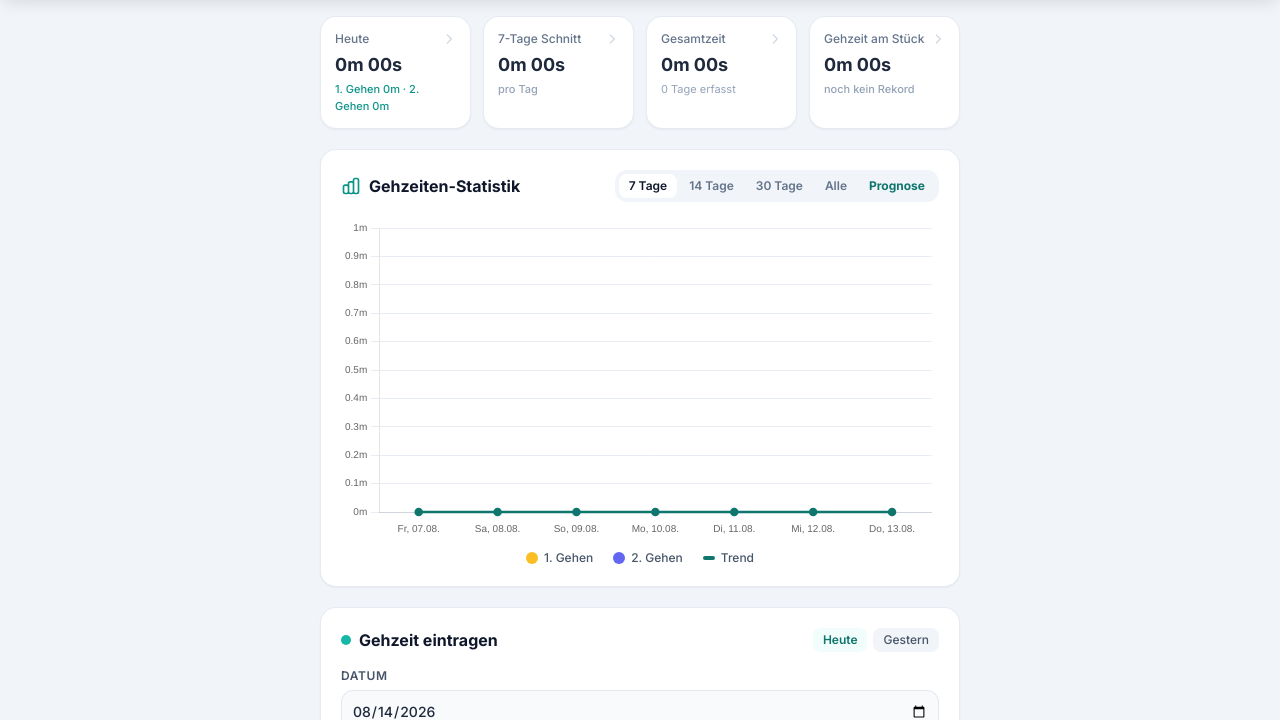
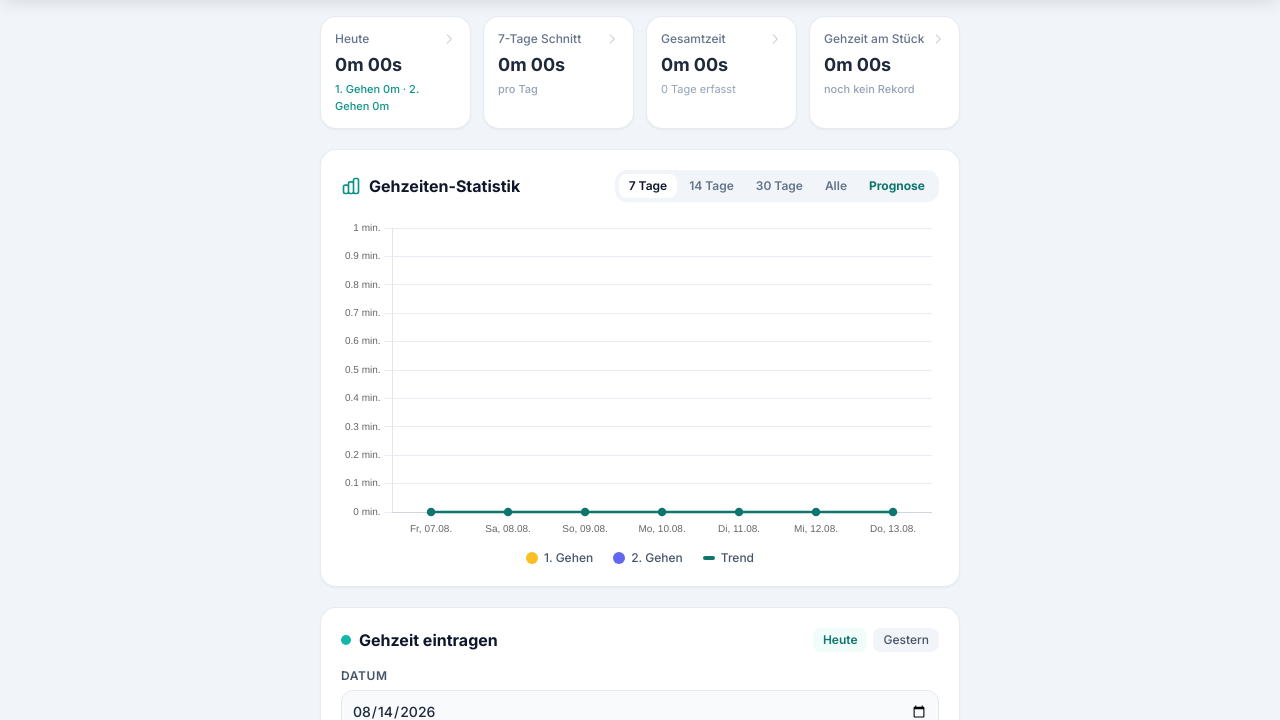
Before and after one commit to bene-s-dev/Walker, a website: page index.html in a window 1280 px wide. Shown: the part 80-800 px from the top of the page. Drawn offline with nearby package versions, Linux system fonts and the light colour scheme.

Commit message:
refactor: update chart tick labels to use min. abbreviation

```diff
--- a/index.html
+++ b/index.html
@@ -1587,7 +1587,7 @@
                             },
                             ticks: {
                                 callback: function (value) {
-                                    return value + 'm';
+                                    return value + ' min.';
                                 },
                                 font: { size: 10 },
                                 padding: 4
```
